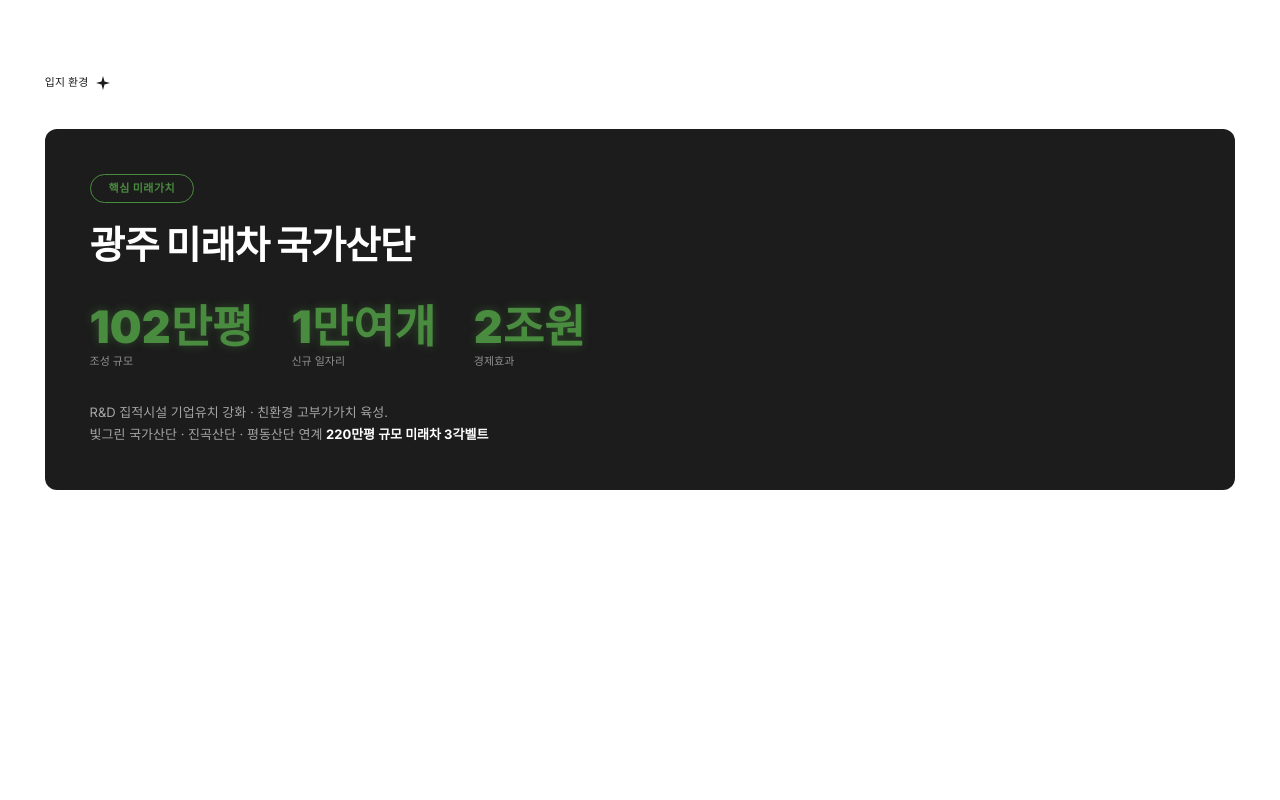
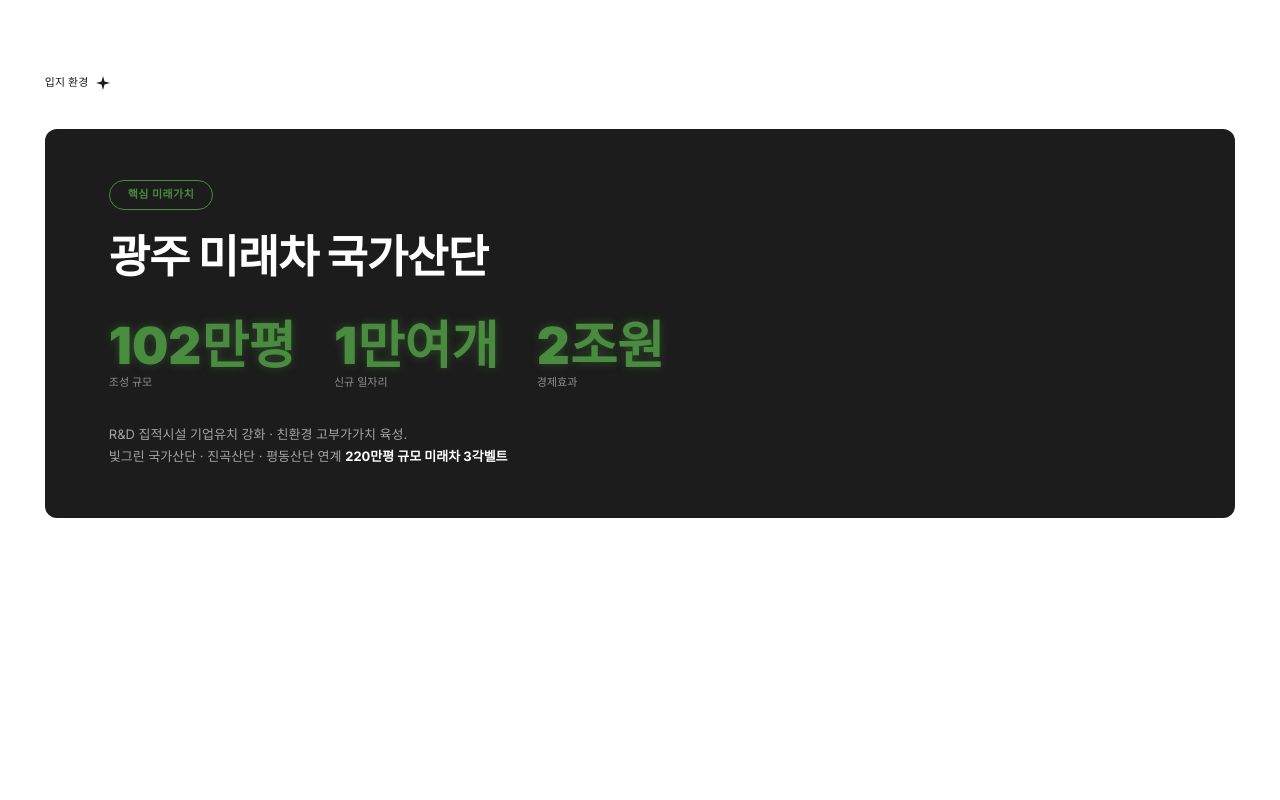
Before and after one commit to sunghagod/hanyang-leeps, a plain HTML site: page index.html in a window 1280 px wide. Shown: the part 6680-7480 px from the top of the page. Drawn offline with nearby package versions, Linux system fonts and the light colour scheme; animation ran at ten frames a second.

Commit message:
입지환경 섹션: 미래가치 블록 확대, 카드 이미지 축소 4열 배치

```diff
--- a/css/style.css
+++ b/css/style.css
@@ -314,6 +314,16 @@ ul{list-style:none}
 .form-submit svg{transition:transform .3s var(--ease)}
 .form-submit:hover svg{transform:translate(3px,-3px)}
 
+/* ═══ 입지환경 데스크탑 ═══ */
+@media(min-width:769px){
+  .updates__hero{padding:clamp(40px,4vw,64px) clamp(40px,5vw,80px)}
+  .updates__hero-title{font-size:clamp(32px,3.5vw,52px)}
+  .updates__hero-stat strong{font-size:clamp(36px,4vw,60px)}
+  .update-card__img{aspect-ratio:4/2.2;max-height:160px}
+  .updates__cards{grid-template-columns:repeat(4,1fr);gap:16px}
+  .update-card__text{font-size:12px}
+}
+
 /* ═══ INTRO 데스크탑 중앙정렬 ═══ */
 @media(min-width:769px){
   .intro{text-align:center}
```
